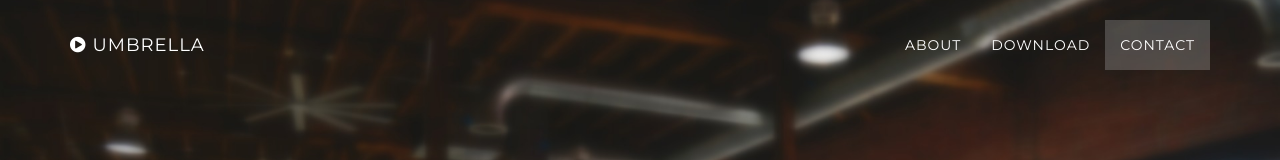
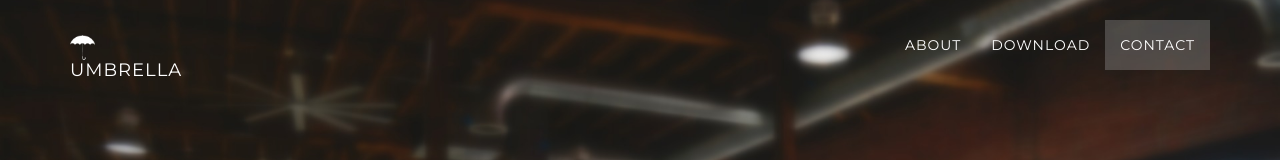
Before and after one commit to epurban/Umbrella, a website: page src/index.html in a window 1280 px wide. Shown: the top 160 px of the page. Drawn offline with nearby package versions, Linux system fonts and the light colour scheme; some packages are replaced by stand-ins of ours.

Commit message:
Umbrella Logo!!!
white and black

```diff
--- a/src/index.html
+++ b/src/index.html
@@ -31,7 +31,7 @@
                     <i class="fa fa-bars"></i>
                 </button>
                 <a class="navbar-brand" href="#page-top">
-                    <i class="fa fa-play-circle"></i>  <span class="light">Umbrella</span>
+					<img src="img/logowhite.png" width="25px" height="25px"></img><span class="light"> Umbrella</span>
                 </a>
             </div>
 
```
Also changed, not shown: src/img/logo.png (added), src/img/logowhite.png (added).
